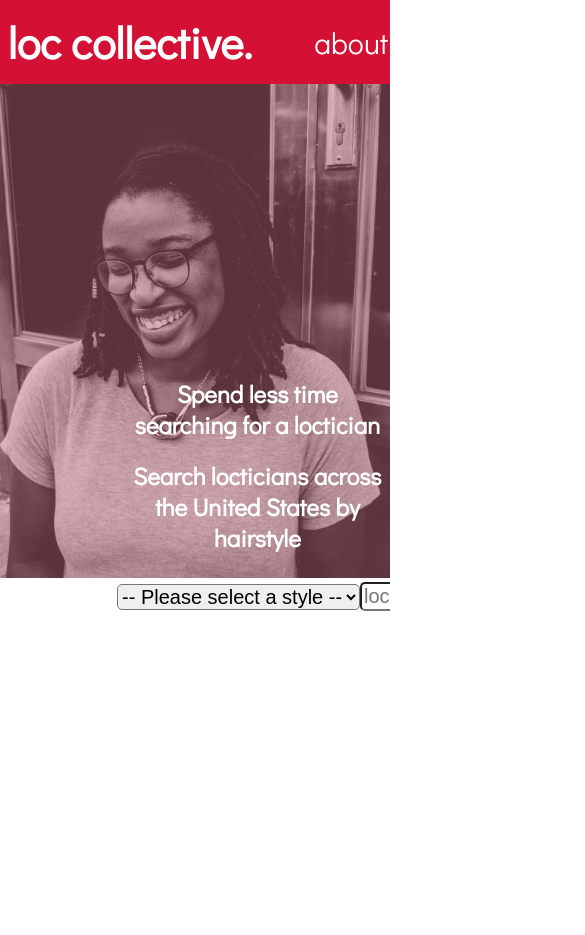
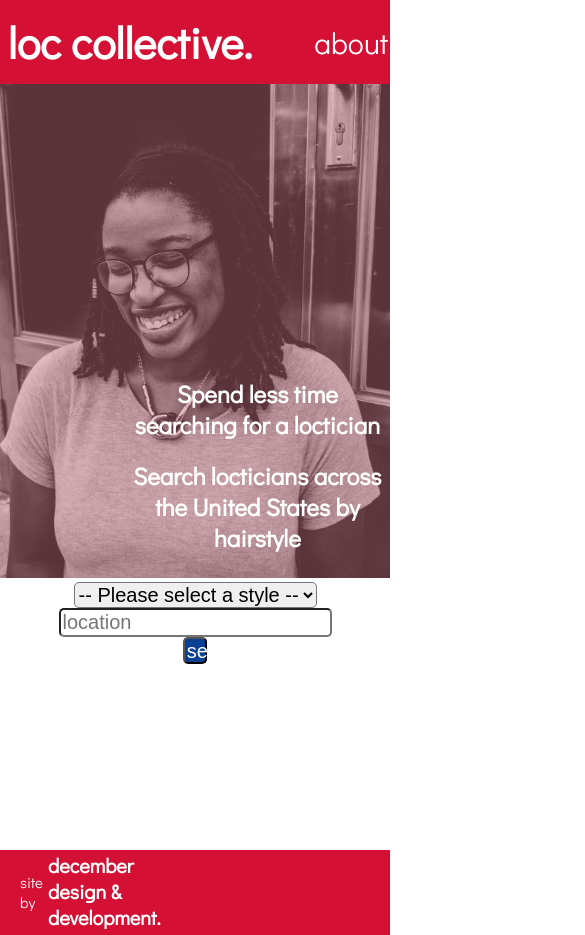
Before and after one commit to garnetred/loc-collective, a React (Create React App) app: page / in a window 390 px wide. Shown: the whole page, 585 px wide, since content can reach past the window. Before the commit the page ends 844 px from the top, so only its background shows below. Built offline with nearby package versions, Linux system fonts and the light colour scheme.

Commit message:
Attempt to make responsive at 600 px breakpoint

```diff
--- a/src/Components/App/App.css
+++ b/src/Components/App/App.css
@@ -1,7 +1,11 @@
-body,
 html {
+  min-height: 100%;
+  width: 1200px;
+}
+
+body {
+  width: 100%;
   height: 100vh;
-  width: 100%;
 }
 
 .App,
@@ -11,32 +15,44 @@ html {
 }
 
 @media only screen and (max-width: 600px) {
+  html {
+    min-height: 100%;
+    width: 100%;
+  }
+
   .App,
   #root {
     width: 100%;
-    overflow-x: hidden;
+  }
+
+  body {
+    width: 100%;
+    height: 100vh;
   }
 }
 
 @media only screen and (min-width: 601px) {
   .App,
-  #root {
+  #root,
+  body,
+  html {
     width: 100%;
-    overflow-x: hidden;
   }
 }
 
 @media only screen and (min-width: 768px) {
   .App,
-  #root {
+  #root,
+  body,
+  html {
     width: 100%;
-    overflow-x: hidden;
   }
 }
 @media only screen and (min-width: 1200px) {
   .App,
-  #root {
+  #root,
+  body,
+  html {
     width: 100%;
-    overflow-x: hidden;
   }
 }
--- a/src/Components/Header/Header.css
+++ b/src/Components/Header/Header.css
@@ -1,10 +1,10 @@
-@import url("https://fonts.googleapis.com/css2?family=Didact+Gothic&display=swap");
+@import url('https://fonts.googleapis.com/css2?family=Didact+Gothic&display=swap');
 
 nav {
   display: flex;
   flex-direction: row;
   justify-content: space-between;
-  font-family: "Didact Gothic", sans-serif;
+  font-family: 'Didact Gothic', sans-serif;
   background-color: #d41134;
   color: white;
   align-items: center;
@@ -37,3 +37,10 @@ a {
 .active {
   border-bottom: 2px solid white;
 }
+
+@media and screen (max-width: 600px) {
+  nav {
+    width: 100%;
+    overflow-x: hidden;
+  }
+}
--- a/src/Components/SearchForm/SearchForm.css
+++ b/src/Components/SearchForm/SearchForm.css
@@ -1,4 +1,4 @@
-@import url("https://fonts.googleapis.com/css2?family=Didact+Gothic&display=swap");
+@import url('https://fonts.googleapis.com/css2?family=Didact+Gothic&display=swap');
 
 .search-form-container {
   height: 65%;
@@ -41,7 +41,7 @@
 }
 
 .text-container > h2 {
-  font-family: "Didact Gothic", sans-serif;
+  font-family: 'Didact Gothic', sans-serif;
 
   font-weight: 800;
 }
@@ -84,3 +84,9 @@
 .form-error-message {
   color: red;
 }
+
+@media only screen and (max-width: 600px) {
+  .search-form {
+    flex-direction: column;
+  }
+}
```
